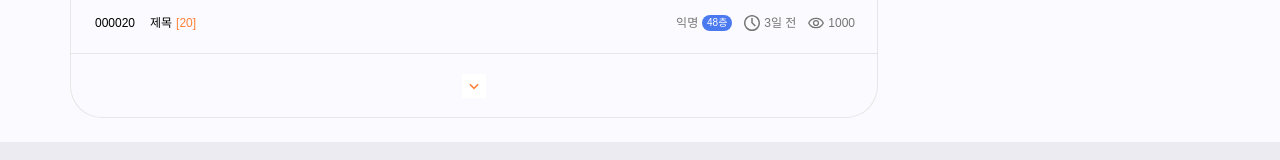
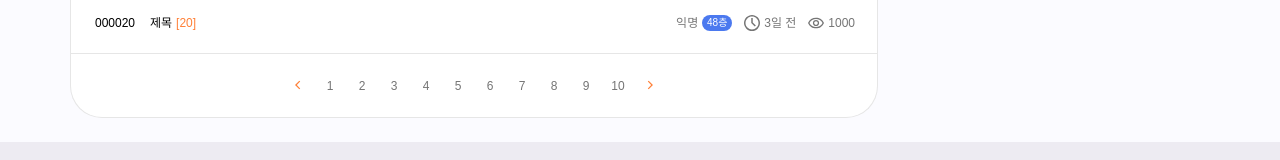
Before and after one commit to henein/mamudae, a Next.js app in the folder apps/: page /postlist/1 in a window 1280 px wide. Shown: the part 1046-1206 px from the top of the page. Built offline with nearby package versions, Linux system fonts and the light colour scheme; a web font is replaced by a local one.

Commit message:
feat. postPage 페이지네이션 디자인 추가 #10

```diff
--- a/apps/src/container/PostPage/PostPage.tsx
+++ b/apps/src/container/PostPage/PostPage.tsx
@@ -5,7 +5,7 @@ import BoardTitle from "./components/BoardTitle";
 import UserPostList from "./components/UserPostList";
 import MoreInfoBox from "./components/MoreInfoBox";
 import Announcement from "../../components/AnnounceComponent/Announcement";
-
+import { customColor } from "../../constants/customColor";
 const PostPage = () => {
   return (
     <Layout>
@@ -48,6 +48,7 @@ const BoardContent = styled.div`
   height: 872px;
   box-sizing: border-box;
   z-index: 0.5;
+  background-color: ${customColor.white};
 `;
 const Aside = styled.aside`
   display: flex;
--- a/apps/src/container/PostPage/components/MoreInfoBox.tsx
+++ b/apps/src/container/PostPage/components/MoreInfoBox.tsx
@@ -2,19 +2,43 @@ import React from "react";
 import styled from "styled-components";
 import Image from "next/image";
 import { customColor } from "../../../constants/customColor";
+import dummy from "../../../dummy/dummy.json";
+import { useRouter } from "next/router";
 
 const MoreInfoBox = () => {
+  const router = useRouter();
+
   return (
     <>
       <MoreInfo>
-        <ExpandBtn>
+        <NextPageBtn>
           <Image
-            src='/postPageImages/expand_more.svg'
-            width='12'
-            height='7'
+            src='/postPageImages/keyboard_arrow_left.svg'
+            width='6'
+            height='10'
             alt=''
           />
-        </ExpandBtn>
+        </NextPageBtn>
+
+        <PageNumBtn>1</PageNumBtn>
+        <PageNumBtn>2</PageNumBtn>
+        <PageNumBtn>3</PageNumBtn>
+        <PageNumBtn>4</PageNumBtn>
+        <PageNumBtn>5</PageNumBtn>
+        <PageNumBtn>6</PageNumBtn>
+        <PageNumBtn>7</PageNumBtn>
+        <PageNumBtn>8</PageNumBtn>
+        <PageNumBtn>9</PageNumBtn>
+        <PageNumBtn>10</PageNumBtn>
+
+        <NextPageBtn>
+          <Image
+            src='/postPageImages/keyboard_arrow_right.svg'
+            width='6'
+            height='10'
+            alt=''
+          />
+        </NextPageBtn>
       </MoreInfo>
     </>
   );
@@ -30,12 +54,29 @@ const MoreInfo = styled.div`
   height: 64px;
   border-top: 1px solid ${customColor.whiteGray};
 `;
-const ExpandBtn = styled.button`
-  width: 24px;
-  height: 24px;
+const NextPageBtn = styled.button`
+  width: 32px;
+  height: 32px;
   background-color: ${customColor.white};
   border: none;
   &:hover {
     cursor: pointer;
   }
 `;
+
+const PageNumBtn = styled.button`
+  width: 32px;
+  height: 32px;
+  color: ${customColor.darkGray};
+  background-color: ${customColor.white};
+  border: none;
+  font-weight: 400;
+  font-size: 12px;
+  line-height: 14px;
+  display: flex;
+  justify-content: center;
+  align-items: center;
+  &:hover {
+    cursor: pointer;
+  }
+`;
--- a/apps/src/container/PostPage/components/UserPostList.tsx
+++ b/apps/src/container/PostPage/components/UserPostList.tsx
@@ -3,14 +3,25 @@ import styled from "styled-components";
 import Image from "next/image";
 import dummy from "../../../dummy/dummy.json";
 import { customColor } from "../../../constants/customColor";
+import Link from "next/link";
+import { useRouter } from "next/router";
 
 const UserPostList = () => {
+  // const router = useRouter();
+  // console.log(router.query);
+
   return (
     <>
       <PostList>
         {dummy.userpost2.map((item) => {
           return (
-            <PostItem key={item.postnumber}>
+            <Link
+              href={{
+                pathname: `/detail/${item.postnumber}`,
+              }}
+              key={item.postnumber}
+            >
+              <PostItem>
                 <LeftSide>
                   <PostNum>{item.postnumber}</PostNum>
                   <DivGap>
@@ -43,6 +54,7 @@ const UserPostList = () => {
                   </DivGap>
                 </RightSide>
               </PostItem>
+            </Link>
           );
         })}
       </PostList>
@@ -58,6 +70,9 @@ const PostList = styled.div`
   margin: 0 24px;
   margin-top: 12px;
   margin-bottom: 12px;
+  a {
+    color: ${customColor.black};
+  }
 `;
 const PostItem = styled.div`
   display: flex;
```
Lines whose indentation alone changed are shown as unchanged.
